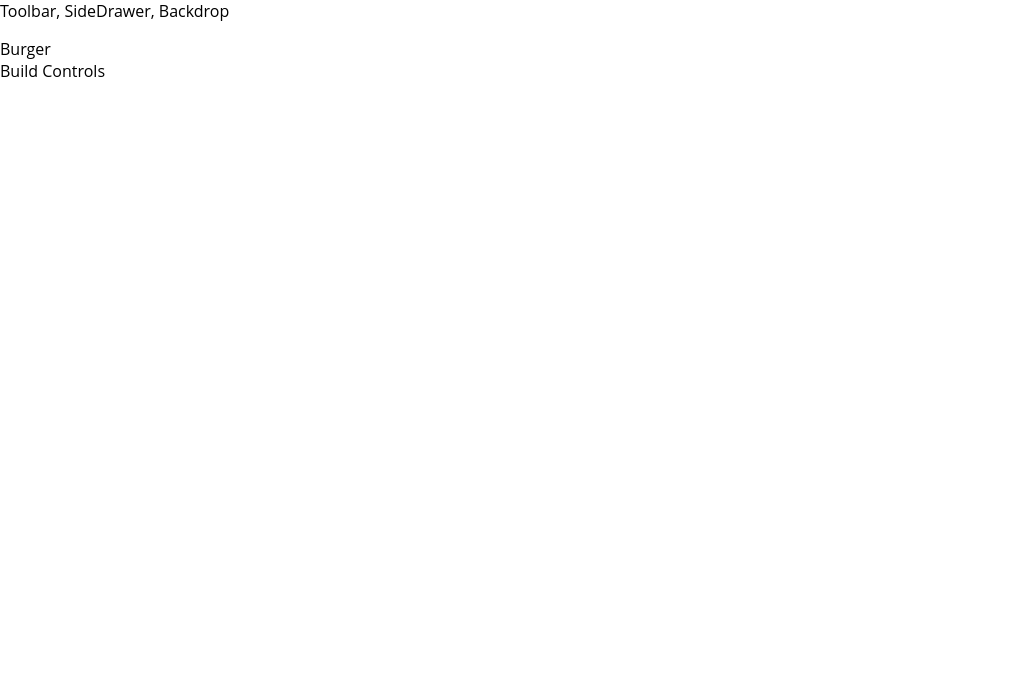
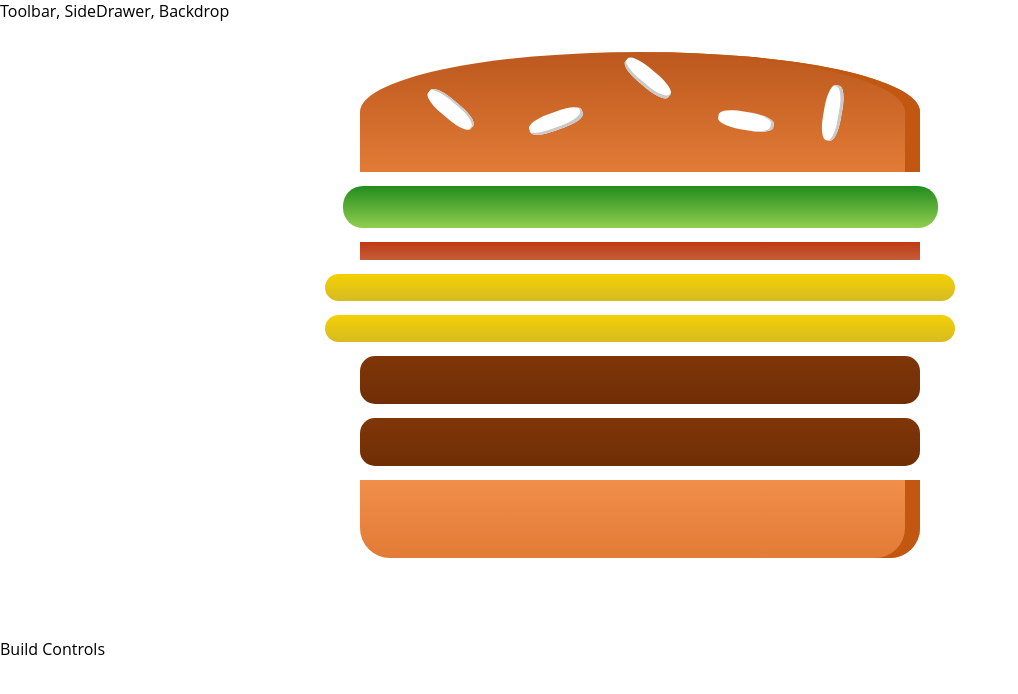
Before and after one commit to acpierc3/sandwich_builder, a React (Create React App) app: page / in a window 1280 px wide. Shown: the top 694 px of the page, without its empty margins (0-1018 px from the left). Built offline with nearby package versions, Linux system fonts and the light colour scheme; the HTML template or start-up script is replaced by a standard one.

Commit message:
Updated Burger.js to be dynamic based on user-inputted state in BurgerBuilder.js

```diff
--- a/src/components/Burger/Burger.js
+++ b/src/components/Burger/Burger.js
@@ -0,0 +1,35 @@
+import React from 'react';
+
+import BurgerIngredient from './BurgerIngredient/BurgerIngredient';
+import classes from './Burger.module.css';
+
+const burger = ( props ) => {
+
+    const transformedIngredients = Object.keys(props.ingredients)
+        .map(ingred => {
+
+            let ingredReturn = [];
+
+            for (let i = 1; i <= props.ingredients[ingred]; i++) {
+                ingredReturn.push(<BurgerIngredient key={ingred + i} type={ingred} />)
+            }
+            return ingredReturn;
+        })
+
+    return (
+        <div className={classes.Burger}>
+            <BurgerIngredient type="bread-top" />
+            {transformedIngredients}
+            <BurgerIngredient type="bread-bottom" />
+        </div>
+    );
+};
+
+// <div className={classes.Burger}>
+//             <BurgerIngredient type="bread-top" />
+//             <BurgerIngredient type="cheese" />
+//             <BurgerIngredient type="meat" />
+//             <BurgerIngredient type="bread-bottom" />
+// </div>
+
+export default burger;
--- a/src/components/Burger/Burger.module.css
+++ b/src/components/Burger/Burger.module.css
@@ -2,20 +2,20 @@
     width: 100%;
     margin: auto;
     height: 250px;
-    overflow: scroll;
+    overflow: auto;
     text-align: center;
     font-weight: bold;
     font-size: 1.2rem;
 }
 
-@media (min-width: 500px) and (min-height: 400px) {
+@media (min-width: 500px) and (max-height: 400px) {
     .Burger {
         width: 350px;
         height: 300px;
     }
 }
 
-@media (min-width: 500) and (min-height: 401px) {
+@media (min-width: 500px) and (min-height: 401px) {
     .Burger {
         width: 450px;
         height: 400px;
--- a/src/components/Burger/BurgerIngredient/BurgerIngredient.js
+++ b/src/components/Burger/BurgerIngredient/BurgerIngredient.js
@@ -1,7 +1,7 @@
 import React, { Component } from 'react';
 import PropTypes from 'prop-types';
 
-import classes from './burgerIngredient.module.css'
+import classes from './BurgerIngredient.module.css'
 
 class BurgerIngredient extends Component {
     render () {
@@ -14,7 +14,7 @@ class BurgerIngredient extends Component {
                 break;
             case ('bread-top'):
                 ingredient = (
-                    <div className={classes.BreadBottom}>
+                    <div className={classes.BreadTop}>
                         <div className={classes.Seeds1}></div>
                         <div className={classes.Seeds2}></div>
                     </div>
--- a/src/components/Layout/Layout.js
+++ b/src/components/Layout/Layout.js
@@ -3,7 +3,7 @@ import React from 'react';
 import Aux from '../../hoc/Ox';
 import classes from './Layout.module.css';
 
-const Layout = ( props ) => (
+const layout = ( props ) => (
     <Aux>
         <div>Toolbar, SideDrawer, Backdrop</div>
         <main className={classes.Content}>
@@ -12,4 +12,4 @@ const Layout = ( props ) => (
     </Aux>
 );
 
-export default Layout;
+export default layout;
--- a/src/containers/BurgerBuilder/BurgerBuilder.js
+++ b/src/containers/BurgerBuilder/BurgerBuilder.js
@@ -1,12 +1,23 @@
 import React, { Component } from 'react';
 
 import Aux from '../../hoc/Ox';
+import Burger from '../../components/Burger/Burger';
 
 class BurgerBuilder extends Component {
+
+    state = {
+        ingredients: {
+            salad: 1,
+            bacon: 1,
+            cheese: 2,
+            meat: 2
+        }
+    }
+
     render () {
         return (
             <Aux>
-                <div>Burger</div>
+                <Burger ingredients={this.state.ingredients} />
                 <div>Build Controls</div>
             </Aux>
         )
--- a/src/hoc/Ox.js
+++ b/src/hoc/Ox.js
@@ -1,3 +1,3 @@
-const Aux = (props) => props.children;
+const aux = (props) => props.children;
 
-export default Aux;
+export default aux;
```
